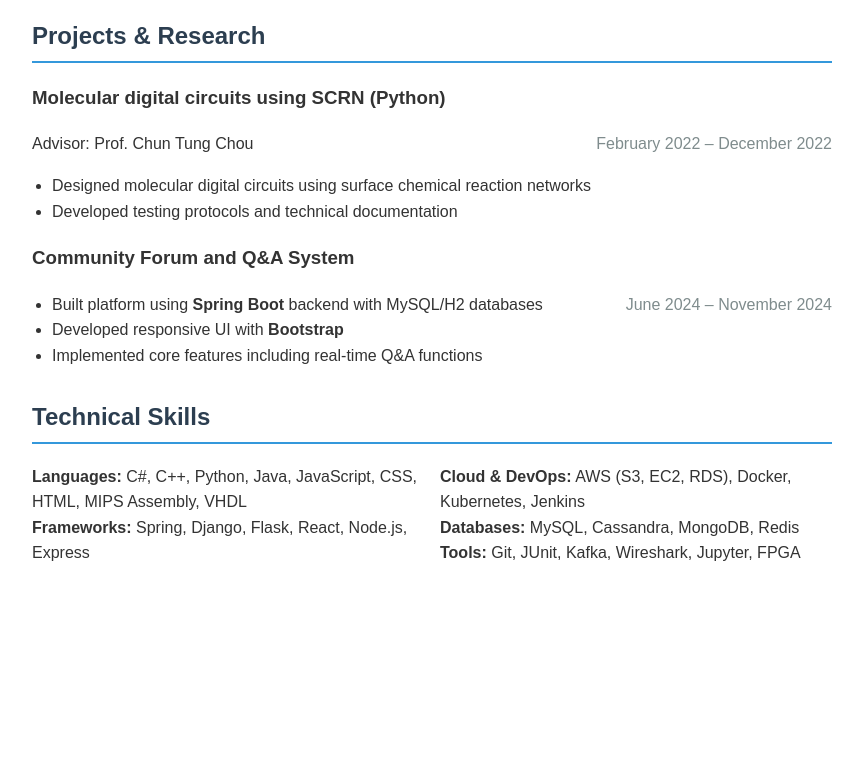
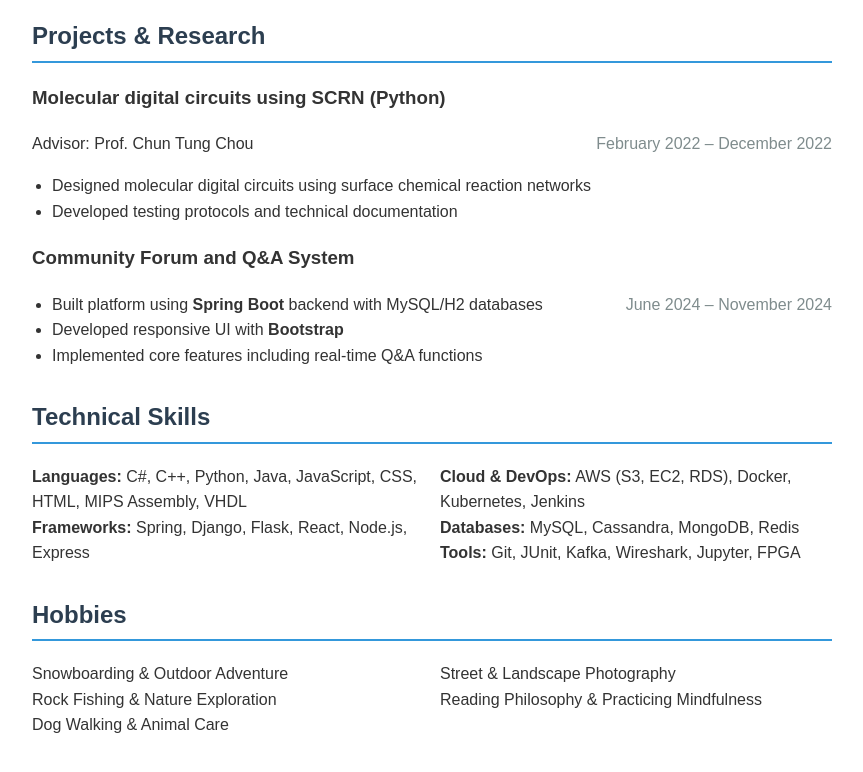
Before and after one commit to plpowerbug/liangpeng.github.io, a plain HTML site: page index.html in a window 1280 px wide. Shown: the part 1529-2301 px from the top of the page, without its empty margins (208-1071 px from the left). Before the commit the page ends 2145 px from the top, so only its background shows below. Drawn offline with Linux system fonts and the light colour scheme.

Commit message:
Update index.html

```diff
--- a/index.html
+++ b/index.html
@@ -143,5 +143,15 @@
             <li><strong>Tools:</strong> Git, JUnit, Kafka, Wireshark, Jupyter, FPGA</li>
         </ul>
     </div>
+    <div class="section">
+        <h2>Hobbies</h2>
+        <ul class="skills">
+            <li>Snowboarding & Outdoor Adventure</li>
+            <li>Rock Fishing & Nature Exploration</li>
+            <li>Dog Walking & Animal Care</li>
+            <li>Street & Landscape Photography</li>
+            <li>Reading Philosophy & Practicing Mindfulness</li>
+        </ul>
+</div>
 </body>
 </html>
```
